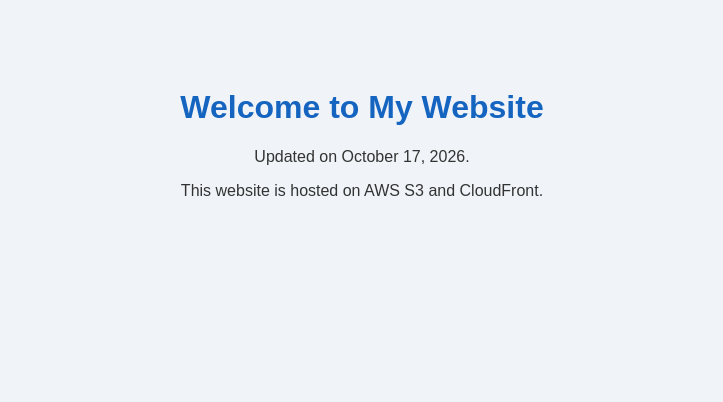
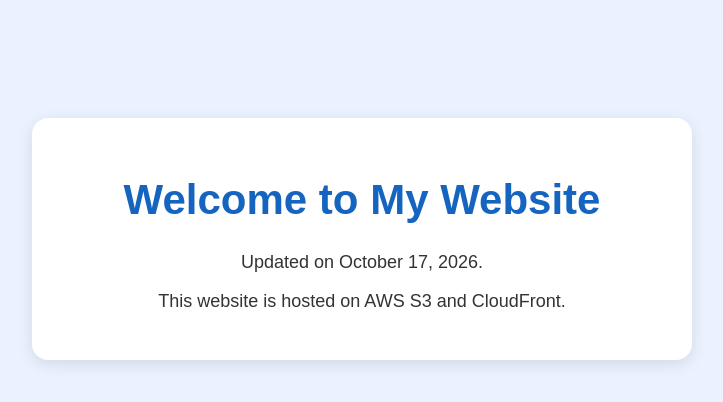
Before and after one commit to tejas6376/static-website-AWShost, a plain HTML site: page index.html in a window 1280 px wide. Shown: the whole page, without its empty margins (278-1001 px from the left). Drawn offline with Linux system fonts and the light colour scheme.

Commit message:
Added css in index

```diff
--- a/index.html
+++ b/index.html
@@ -7,25 +7,42 @@
     <title>My First Website</title>
 
     <style>
+
         body {
             font-family: Arial, sans-serif;
             text-align: center;
-            padding: 60px 20px;
-            background-color: #f0f4f8;
+            padding: 80px 20px;
+            background-color: #eaf2ff;
         }
 
         h1 {
             color: #1565c0;
+            font-size: 42px;
         }
 
         p {
             color: #333333;
+            font-size: 18px;
         }
+
+        .card {
+            background-color: white;
+            max-width: 600px;
+            margin: 30px auto;
+            padding: 30px;
+            border-radius: 16px;
+            box-shadow: 0 4px 15px rgba(0, 0, 0, 0.1);
+        }
+
     </style>
 </head>
+
 <body>
-    <h1>Welcome to My Website</h1>
-    <p>Updated on October 17, 2026.</p>
-    <p>This website is hosted on AWS S3 and CloudFront.</p>
+    <div class="card">
+        <h1>Welcome to My Website</h1>
+        <p>Updated on October 17, 2026.</p>
+        <p>This website is hosted on AWS S3 and CloudFront.</p>
+    </div>
 </body>
+
 </html>
```
